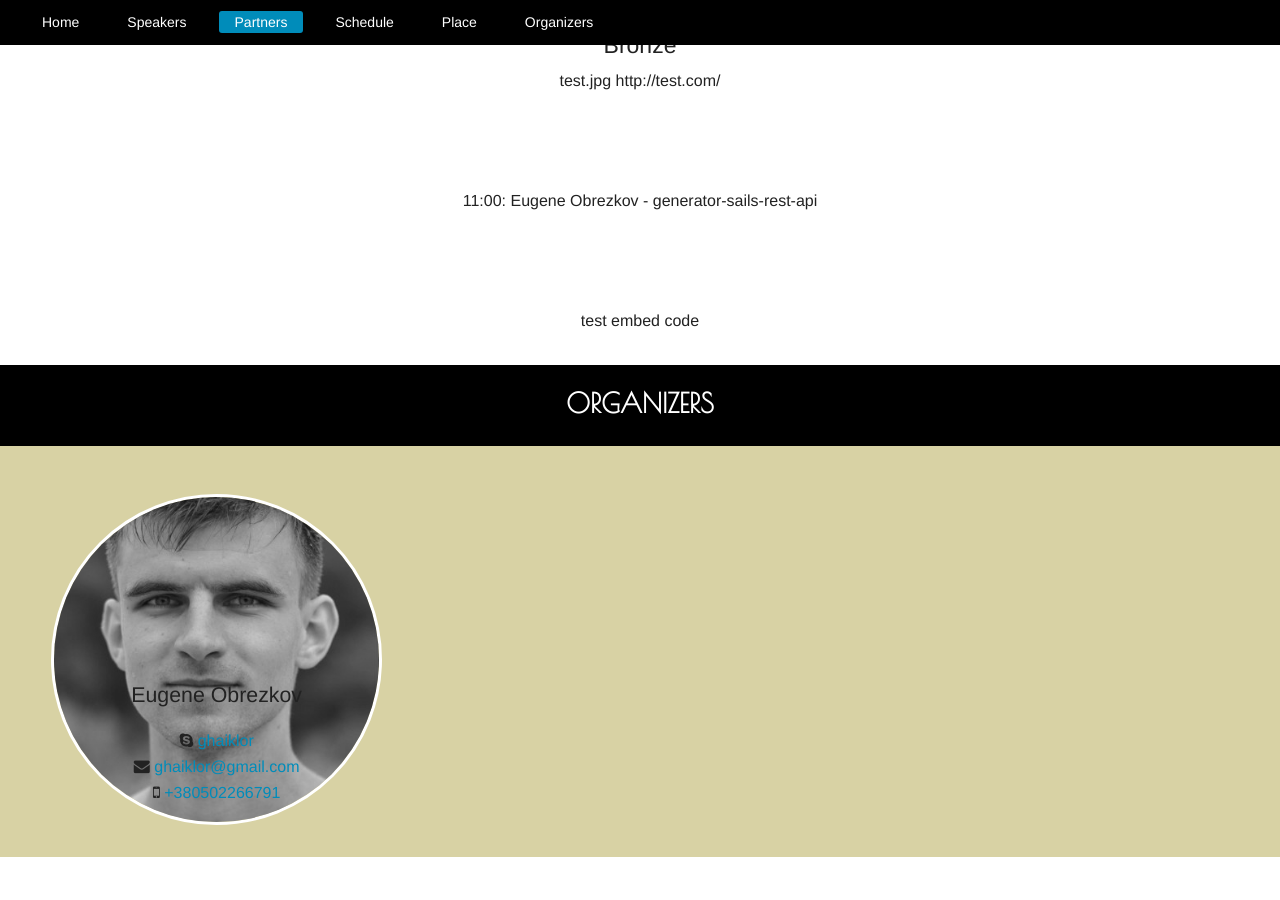
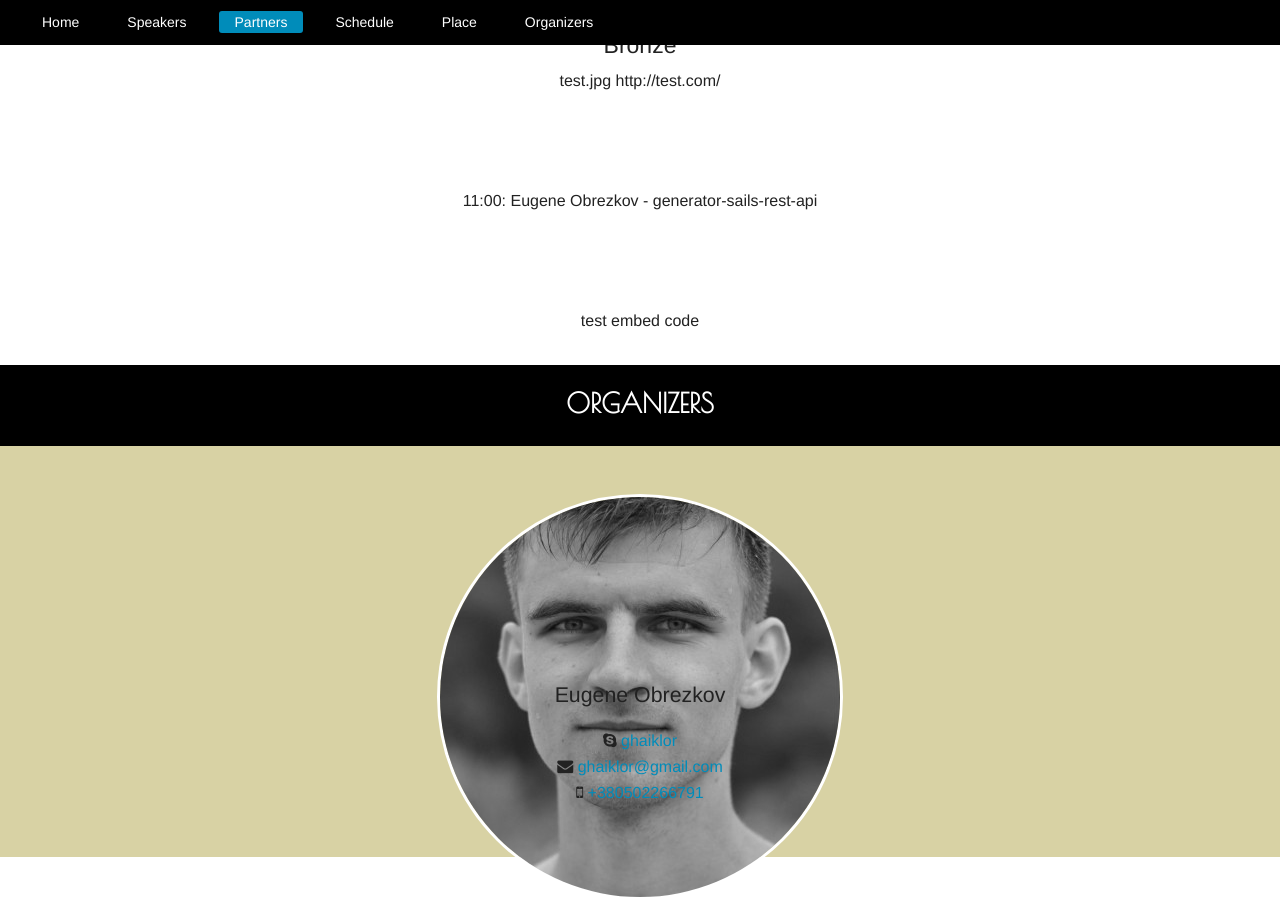
Before and after one commit to ghaiklor/kirovohradjs.com, a Jekyll site: the page built from index.html, in a window 1280 px wide and 900 px high, scrolled down 1112 px. Built offline with Jekyll 4.4.1, drawn with Linux system fonts in a browser that asks for light colours; before the commit the page ends 1969 px from its top, so only the background shows below that.

Commit message:
Make organizers grid with 1 item

```diff
--- a/_includes/organizers.html
+++ b/_includes/organizers.html
@@ -10,7 +10,7 @@
       </div>
     </div>
 
-    <ul class="large-block-grid-3 medium-block-grid-2 small-block-grid-1">
+    <ul class="large-block-grid-1 medium-block-grid-1 small-block-grid-1">
       {% for organizer in organizers %}
       <li>
         <div class="row photo">
--- a/assets/css/styles.css
+++ b/assets/css/styles.css
@@ -142,7 +142,6 @@ section.organizers ul .row.photo img {
   filter: grayscale(1);
   border-radius: 100%;
   border: 3px solid #FFFFFF;
-  min-height: 100%;
   max-height: 100%;
 }
 
```
